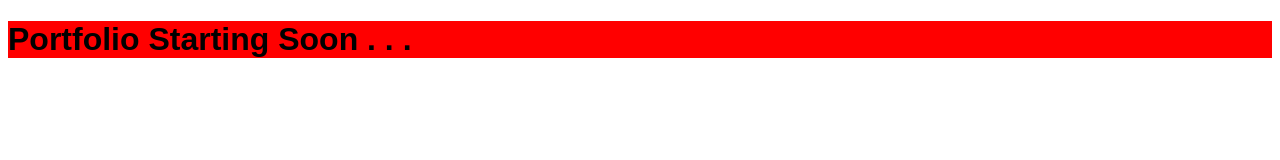
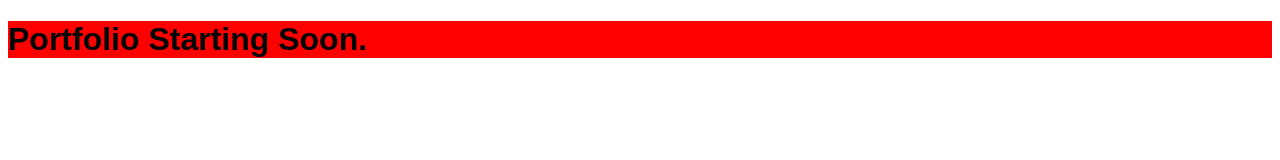
Before and after one commit to ratnesh-mether/my-portfolio, a React (Create React App) app: page / in a window 1280 px wide. Shown: the top 160 px of the page. Built offline with nearby package versions, Linux system fonts and the light colour scheme.

Commit message:
[3]: Git Test.

```diff
--- a/src/App.js
+++ b/src/App.js
@@ -3,7 +3,7 @@ import './App.scss';
 function App() {
   return (
     <div className="App">
-      <h1>Portfolio Starting Soon . . .</h1>
+      <h1>Portfolio Starting Soon.</h1>
     </div>
   );
 }
```
